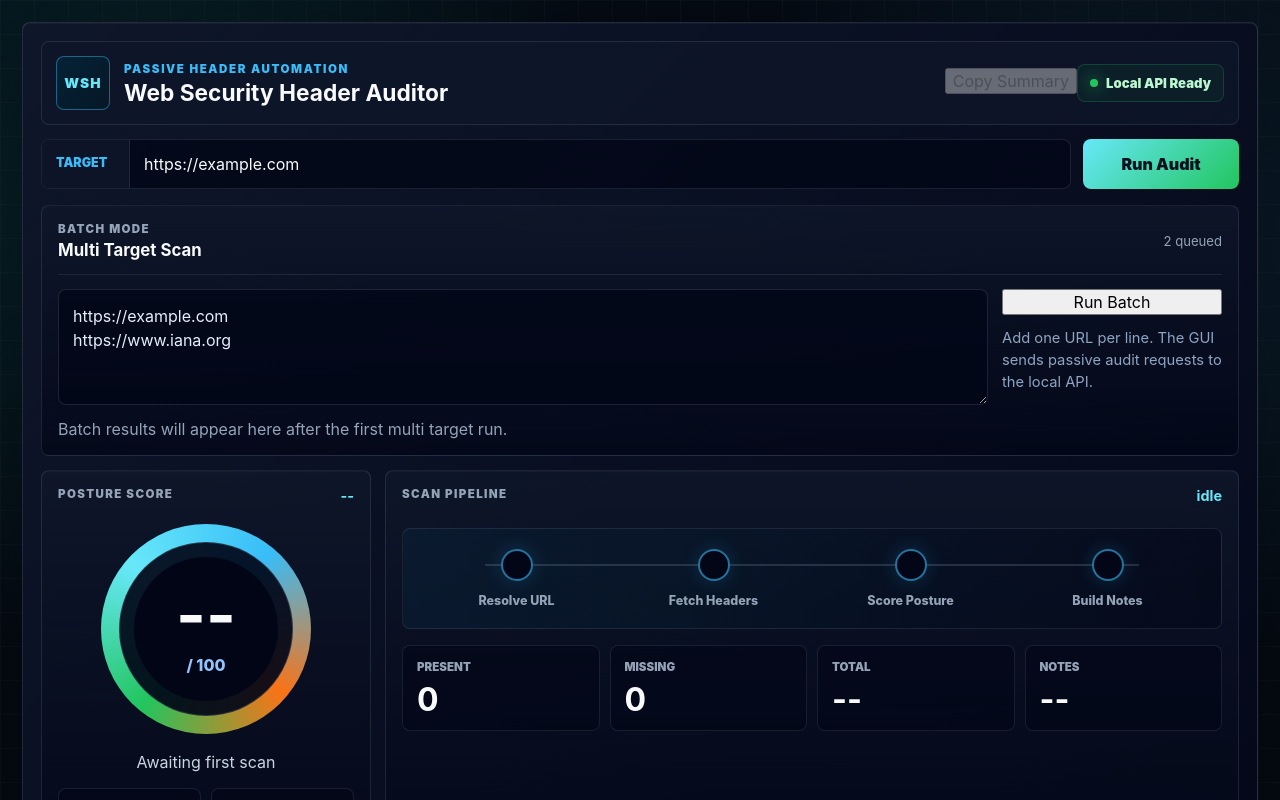
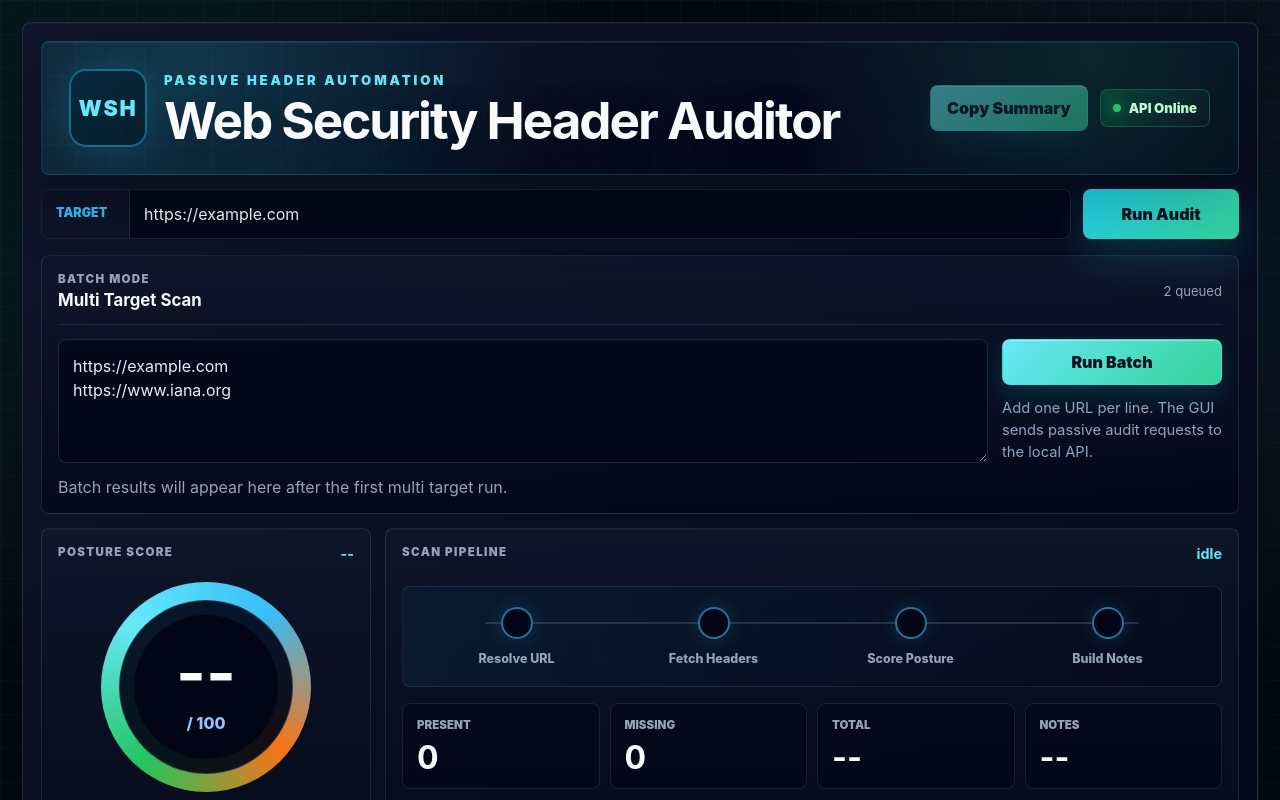
Before and after one commit to Bor-Code/Web-Security-Header-Auditor, a React (Vite) app in the folder frontend/: page / in a window 1280 px wide. Shown: the top 800 px of the page. Built offline with nearby package versions, Linux system fonts and the light colour scheme.

Commit message:
style: polish GUI header and action buttons

```diff
--- a/frontend/src/App.css
+++ b/frontend/src/App.css
@@ -917,3 +917,142 @@
   background:
     linear-gradient(90deg, rgba(34, 211, 238, 0.14), rgba(15, 23, 42, 0.72));
 }
+
+.console-topbar {
+  position: relative;
+  overflow: hidden;
+  min-height: 132px;
+  padding: 28px;
+  border: 1px solid rgba(34, 211, 238, 0.18);
+  background:
+    radial-gradient(circle at 12% 20%, rgba(34, 211, 238, 0.18), transparent 34%),
+    radial-gradient(circle at 88% 12%, rgba(52, 211, 153, 0.14), transparent 30%),
+    linear-gradient(135deg, rgba(15, 23, 42, 0.98), rgba(2, 6, 23, 0.92));
+  box-shadow:
+    inset 0 1px 0 rgba(255, 255, 255, 0.06),
+    0 24px 70px rgba(0, 0, 0, 0.24);
+}
+
+.console-topbar::before {
+  content: "";
+  position: absolute;
+  inset: 0;
+  pointer-events: none;
+  background:
+    linear-gradient(rgba(148, 163, 184, 0.045) 1px, transparent 1px),
+    linear-gradient(90deg, rgba(148, 163, 184, 0.045) 1px, transparent 1px);
+  background-size: 34px 34px;
+  mask-image: linear-gradient(90deg, black, transparent 82%);
+}
+
+.brand-block {
+  position: relative;
+  z-index: 1;
+  gap: 18px;
+}
+
+.brand-mark {
+  width: 76px;
+  height: 76px;
+  border-radius: 16px;
+  font-size: 1.35rem;
+  box-shadow:
+    0 0 0 1px rgba(34, 211, 238, 0.35),
+    0 0 36px rgba(34, 211, 238, 0.18);
+}
+
+.brand-block p {
+  margin-bottom: 8px;
+  color: #67e8f9;
+  font-size: 0.82rem;
+  letter-spacing: 0.22em;
+}
+
+.brand-block h1 {
+  font-size: clamp(2.1rem, 4vw, 4.4rem);
+  line-height: 0.95;
+  letter-spacing: -0.04em;
+  text-shadow: 0 16px 46px rgba(0, 0, 0, 0.36);
+}
+
+.topbar-actions {
+  position: relative;
+  z-index: 1;
+  display: flex;
+  align-items: center;
+  gap: 12px;
+}
+
+.summary-copy-button,
+.batch-actions button {
+  border: 1px solid rgba(34, 211, 238, 0.34);
+  border-radius: 8px;
+  padding: 12px 16px;
+  color: #03111f;
+  background:
+    linear-gradient(135deg, #67e8f9, #34d399);
+  font: inherit;
+  font-weight: 950;
+  cursor: pointer;
+  box-shadow:
+    0 12px 30px rgba(34, 211, 238, 0.16),
+    inset 0 1px 0 rgba(255, 255, 255, 0.42);
+  transition:
+    transform 160ms ease,
+    box-shadow 160ms ease,
+    opacity 160ms ease;
+}
+
+.summary-copy-button:hover,
+.batch-actions button:hover {
+  transform: translateY(-1px);
+  box-shadow:
+    0 18px 42px rgba(34, 211, 238, 0.22),
+    inset 0 1px 0 rgba(255, 255, 255, 0.48);
+}
+
+.summary-copy-button:disabled,
+.batch-actions button:disabled {
+  cursor: not-allowed;
+  opacity: 0.48;
+  transform: none;
+}
+
+.runtime-status {
+  border-color: rgba(52, 211, 153, 0.24);
+  color: #bbf7d0;
+  background:
+    linear-gradient(135deg, rgba(6, 78, 59, 0.78), rgba(15, 23, 42, 0.82));
+}
+
+.command-strip button {
+  border-radius: 8px;
+  background:
+    linear-gradient(135deg, #22d3ee, #34d399);
+  box-shadow: 0 18px 42px rgba(34, 211, 238, 0.18);
+}
+
+.copy-banner {
+  margin-top: 14px;
+  border: 1px solid rgba(52, 211, 153, 0.22);
+  border-radius: 8px;
+  padding: 12px 14px;
+  color: #bbf7d0;
+  background:
+    linear-gradient(90deg, rgba(5, 150, 105, 0.18), rgba(15, 23, 42, 0.72));
+  font-weight: 800;
+}
+
+@media (max-width: 860px) {
+  .console-topbar {
+    align-items: stretch;
+  }
+
+  .topbar-actions {
+    flex-wrap: wrap;
+  }
+
+  .brand-block h1 {
+    font-size: 2.35rem;
+  }
+}
--- a/frontend/src/App.tsx
+++ b/frontend/src/App.tsx
@@ -261,7 +261,7 @@ async function copyAuditSummary() {
 
             <div className="runtime-status">
               <span className="pulse-dot" />
-              Local API Ready
+              API Online
             </div>
           </div>
         </header>
```
